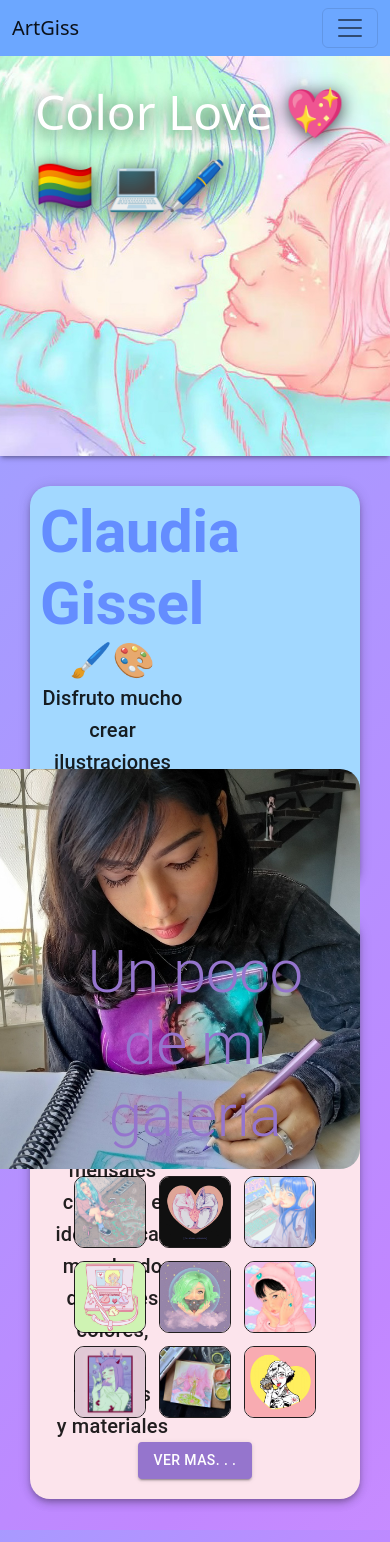
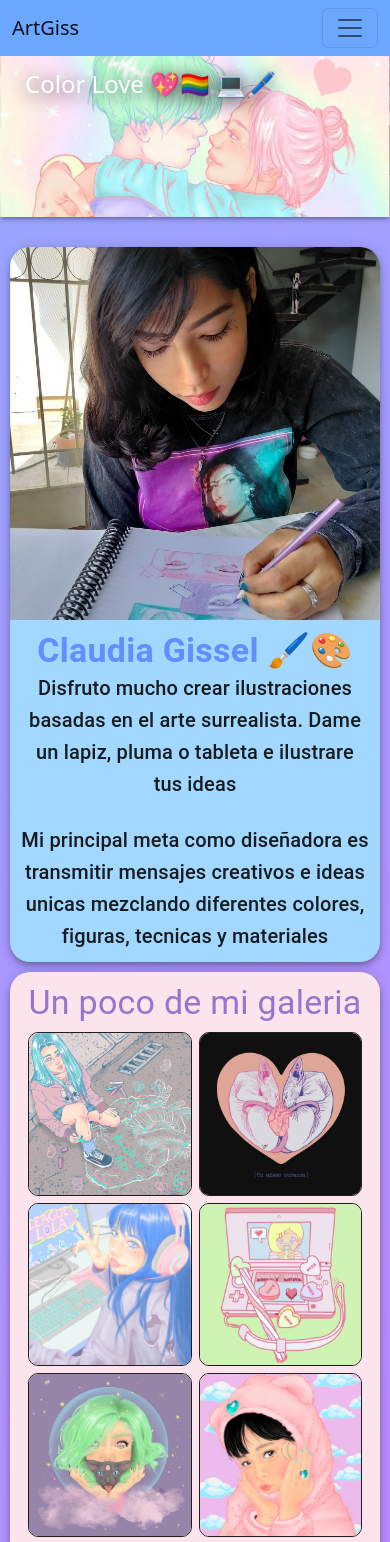
Before and after one commit to megagus182/artgiss, a React (Create React App) app: page / in a window 390 px wide. Shown: the top 1542 px of the page. Built offline with nearby package versions, Linux system fonts and the light colour scheme.

Commit message:
Cel Responsive

```diff
--- a/src/components/Formulario.jsx
+++ b/src/components/Formulario.jsx
@@ -17,6 +17,8 @@ import face from "../images/face.png";
 import tik from "../images/tik.png";
 import insta from "../images/insta.png";
 import "./Home.css";
+import useMediaQuery from '@mui/material/useMediaQuery';
+
 
 export default function Formulario() {
   const [input, setInput] = useState("");
@@ -29,6 +31,7 @@ export default function Formulario() {
   const isNameError = inputName === "";
   const isMessageError = inputMessage === "";
   const form = useRef();
+  const celular = useMediaQuery('(min-width:450px)');
 
   function sendEmail(e) {
     e.preventDefault();
@@ -44,6 +47,8 @@ export default function Formulario() {
       });
   }
   return (
+    <Box>
+    {celular ?
     <Box className="hommie" marginTop={0}>
     <Typography
       textAlign={"center"}
@@ -177,5 +182,142 @@ export default function Formulario() {
       </Box>
     </Box>
   </Box>
+  :
+  <Box className="hommie" marginTop={0}>
+      <Typography
+        textAlign={"center"}
+        variant="h4"
+        paddingTop={"10px"}
+      >
+        Contactame!
+      </Typography>
+      <Box width={"100%"} heigh={"100vh"} display={"flex"} flexDirection={"column-reverse"} className="Home">
+        <Box
+          display={"flex"}
+          flexDirection={"column"}
+          justifyContent={"center"}
+          width={"100%"}
+          textAlign={"center"}
+          className="leftSideFromHome"
+        >
+          {/* ICONOS */}
+          <Typography
+        textAlign={"center"}
+        variant="h5"
+        paddingTop={"10px"}
+      >
+        Sigueme en mis redes sociales!
+      </Typography>
+          <Box
+            display={"flex"}
+            flexDirection={"row"}
+            justifyContent={"space-evenly"}
+            alignItems={"center"}
+          >
+
+            <Box margin={"10px"}>
+              <Tooltip label="Go to my Facebook" aria-label="A tooltip">
+                <a href="https://www.facebook.com/Art.giss">
+                  <img
+                    height={"fit-content"}
+                    width={"50%"}
+                    src={face}
+                    alt="github"
+                  />
+                </a>
+              </Tooltip>
+
+            </Box>
+            <Box>
+              <Tooltip label="Go to my Instagram" aria-label="A tooltip">
+                <a href="https://www.instagram.com/art.giss.x3/">
+                  <img
+                    height={"fit-content"}
+                    width={"50%"}
+                    src={insta}
+                    alt="linkedin"
+                  />
+                </a>
+              </Tooltip>
+
+            </Box>
+            <Box>
+              <Tooltip label="Go to my TikTok" aria-label="A tooltip">
+                <a
+                  href="https://www.tiktok.com/@gissx3"
+                >
+                  <img
+                    height={"fit-content"}
+                    width={"50%"}
+                    src={tik}
+                    alt="cv"
+                  />
+                </a>
+              </Tooltip>
+
+            </Box>
+          </Box>
+        </Box>
+        {/* FORMULARIO */}
+        <Box>
+          <Box>
+            <form ref={form} onSubmit={sendEmail}>
+              <FormGroup style={{margin:"15px"}} >
+                <FormLabel>Nombre</FormLabel>
+                <Input
+                  type="text"
+                  placeholder="Name"
+                  name="from_name"
+                  value={inputName}
+                  onChange={handleInputNameChange}
+                />
+                {!isNameError ? (
+                  <FormHelperText>Ingresa tu nombre</FormHelperText>
+                ) : (
+                  <FormHelperText>Nombre es requerido</FormHelperText>
+                )}
+                <FormLabel>Email</FormLabel>
+                <Input
+                  type="email"
+                  placeholder="email"
+                  name="email"
+                  value={input}
+                  onChange={handleInputChange}
+                />
+                {!isEmailError ? (
+                  <FormHelperText>
+                    Ingresa el email donde quieres recibir mi respuesta
+                  </FormHelperText>
+                ) : (
+                  <FormHelperText>Email es requerido</FormHelperText>
+                )}
+                <FormLabel>Mensaje</FormLabel>
+                <TextField
+                  type="text"
+                  height={"20"}
+                  name="message"
+                  placeholder="Message"
+                  value={inputMessage}
+                  onChange={handleInputMessageChange}
+                />
+                {!isMessageError ? (
+                  <FormHelperText>
+                    Escribe un mensaje para contactarme
+                  </FormHelperText>
+                ) : (
+                  <FormHelperText>Mensaje es requerido.</FormHelperText>
+                )}
+                <br></br>
+                {!isEmailError && !isNameError && !isMessageError ? (
+                  <Button variant="contained" type="submit">Enviar</Button>
+                ) : null}
+              </FormGroup >
+            </form>
+          </Box>
+        </Box>
+      </Box>
+    </Box>}
+
+    </Box>
   );
 }
--- a/src/components/Home.css
+++ b/src/components/Home.css
@@ -49,6 +49,13 @@
   .imgPerfil{
 	border-top-right-radius: 20px;
 	border-bottom-right-radius: 20px;
+	width:-webkit-fill-available;
+  }
+
+  .imgPerfilCel{
+	border-top-right-radius: 20px;
+	border-top-left-radius: 20px;
+	height:-webkit-fill-available;
   }
 
   .wrapper{
--- a/src/components/Home.jsx
+++ b/src/components/Home.jsx
@@ -25,8 +25,10 @@ import { createTheme, ThemeProvider } from "@mui/material/styles";
 import Carousel from "react-material-ui-carousel";
 import Item from "./Item";
 import { Link } from "react-router-dom";
+import useMediaQuery from '@mui/material/useMediaQuery';
 
 export default function Home() {
+  const celular = useMediaQuery('(min-width:450px)');
   const theme = createTheme({
     status: {
       danger: "#e53e3e",
@@ -104,8 +106,8 @@ export default function Home() {
   ];
   return (
     <div className="hommie" style={{paddingBottom:"1px"}} >
-
       {/* CAROUSEL */}
+     {celular ?
       <Box className="boxBanner" marginBottom={"30px"}>
         <Paper height={400} className="paperBan" elevation={3}>
           <Carousel className="carusel" indicators={false} animation={"slide"}>
@@ -117,8 +119,22 @@ export default function Home() {
           </Carousel>
         </Paper>
       </Box>
+      :
+      <Box marginBottom={"30px"}>
+        <Paper height={155} elevation={3}>
+          <Carousel className="carusel" indicators={false} animation={"slide"}>
+            {itemBanner.map((item) => (
+              <Link to={`/detail/${item.id}`} key={item.id}>
+                <Item key={item.id} item={item.img} title={item.title} />
+              </Link>
+            ))}
+          </Carousel>
+        </Paper>
+      </Box>
+            }
       {/* CAROUSEL */}
       {/* Sobre Mi Home */}
+      {celular ?
       <Paper
         sx={{
           backgroundColor: "#a2d8ff",
@@ -133,10 +149,11 @@ export default function Home() {
             flexWrap: "wrap",
             alignItems: "center",
             justifyContent: "center",
-            height: "400px",
+            height: "100%",
           }}
         >
           {/* Descripcion Sobre Mi */}
+
           <Box
             width={"50%"}
             padding={"10px"}
@@ -145,7 +162,7 @@ export default function Home() {
             textAlign={"center"}
             justifyContent={"space-between"}
           >
-            <Typography
+             <Typography
               variant="h2"
               className="nombreGiss"
               fontWeight="bolder"
@@ -184,16 +201,78 @@ export default function Home() {
             alignItems={"flex-end"}
           >
             <img
-              width={"auto"}
-              height={"400px"}
+              display={"contents"}
+              height={"100%"}
               className="imgPerfil"
               src={perfil}
               alt="..."
             />
           </Box>
         </Box>
+        </Paper>
+          :
+          <Paper
+        sx={{
+          backgroundColor: "#a2d8ff",
+          margin: "10px",
+          borderRadius: "20px",
+        }}
+        elevation={5}
+      >
+          <Box
+          sx={{
+            display: "flex",
+            flexWrap: "wrap",
+            alignItems: "center",
+            justifyContent: "center",
+            height: "100%",
+            flexDirection: "column-reverse"
+          }}
+        >
+          <Box
+          width={"100%"}
+          padding={"10px"}
+          display={"flex"}
+          flexDirection={"column"}
+          textAlign={"center"}
+          justifyContent={"space-between"}
+        >
+           <Typography
+            variant="h4"
+            className="nombreGiss"
+            fontWeight="bolder"
+            color="#648dff"
+          >
+            Claudia Gissel 🖌️🎨
+          </Typography>
+          <Typography variant="h6">
+            Disfruto mucho crear ilustraciones basadas en el arte surrealista. Dame un lapiz, pluma o tableta e ilustrare tus ideas
+          </Typography>
+          <br></br>
+          <Typography variant="h6">
+            Mi principal meta como diseñadora es transmitir mensajes creativos e ideas unicas mezclando diferentes colores, figuras, tecnicas y materiales
+          </Typography>
+        </Box>
+          {/* Imagen Perfil */}
+          <Box
+            width={"100%"}
+            display={"flex"}
+            justifyContent={"flex-end"}
+            alignItems={"flex-end"}
+          >
+            <img
+              display={"contents"}
+              width={"100%"}
+              className="imgPerfilCel"
+              src={perfil}
+              alt="..."
+            />
+          </Box>
+        </Box>
       </Paper>
+           }
       {/* Galeria Home */}
+      {celular ?
       <Paper
         sx={{
           backgroundColor: "#fce4ec",
@@ -241,6 +320,55 @@ export default function Home() {
           </Link>
         </ThemeProvider>
       </Paper>
+       :
+       <Paper
+        sx={{
+          backgroundColor: "#fce4ec",
+          margin: "10px",
+          padding: "10px",
+          textAlign: "center",
+          borderRadius: "20px",
+        }}
+        elevation={5}
+      >
+        <Typography variant="h4" color={"#9575cd"}>
+          Un poco de mi galeria
+        </Typography>
+        <ImageList sx={{ margin: 1 }} variant="quilted" cols={2} gap={7}>
+          {itemData.map((item) => (
+            <ImageListItem key={item.img}>
+              <div class="wrapper">
+              <img
+              className="imgHome"
+                style={{
+                  borderRadius: 10,
+                  border: "solid",
+                  borderWidth: "thin",
+                }}
+                src={`${item.img}?w=161&fit=crop&auto=format`}
+                srcSet={`${item.img}?w=161&fit=crop&auto=format&dpr=2 2x`}
+                alt={item.title}
+                loading="lazy"
+              />
+                <div class="overlay">
+                  <div class="content">
+                    {item.title} <Link to={`/galeria`}>mas ..</Link>
+                  </div>
+                </div>
+              </div>
+            </ImageListItem>
+          ))}
+        </ImageList>
+        {/* Boton para ver mas */}
+        <ThemeProvider theme={theme}>
+          <Link to={`/galeria`}>
+            <Button variant="contained" color="rosita">
+              Ver mas. . .
+            </Button>
+          </Link>
+        </ThemeProvider>
+      </Paper>
+}
     </div>
   );
 }
--- a/src/components/Item.css
+++ b/src/components/Item.css
@@ -2,6 +2,11 @@
   position: relative;
   width: 100%;
   height: 400px;
+}
+
+.paperBannerCel {
+  position: relative;
+  width: 100%;
 }
 
 .nameBanner {
@@ -10,6 +15,15 @@
   color: rgb(255, 255, 255);
   top: 20px;
   left: 35px;
+  text-shadow: 0px 3px 18px rgba(0, 0, 0, 0.749);
+}
+
+.nameBannerCel {
+  position: absolute;
+  font-size: 1.5rem;
+  color: rgb(255, 255, 255);
+  top: 10px;
+  left: 25px;
   text-shadow: 0px 3px 18px rgba(0, 0, 0, 0.749);
 }
 
@@ -22,6 +36,14 @@
   object-position: top;
 }
 
+.imagenBannerCel {
+  inset: 0px;
+  width: 100%;
+  object-fit: cover;
+  overflow: hidden;
+  object-position: top;
+}
+
 a{
   text-decoration: none;
 }
--- a/src/components/Item.jsx
+++ b/src/components/Item.jsx
@@ -1,10 +1,14 @@
 import React from "react";
-import { Paper } from "@mui/material";
+import { Box, Paper } from "@mui/material";
 import "./Item.css";
+import useMediaQuery from '@mui/material/useMediaQuery';
 
 export default function Item({ item, title }) {
+  const celular = useMediaQuery('(min-width:450px)');
   return (
-    <Paper className="paperBanner">
+    <Box>
+    {celular ?
+      <Paper className="paperBanner">
       <p className="nameBanner">{title}</p>
 
         <img
@@ -16,5 +20,20 @@ export default function Item({ item, title }) {
         />
 
     </Paper>
+  :
+  <Paper className="paperBannerCel">
+  <p className="nameBannerCel">{title}</p>
+
+    <img
+      className="imagenBannerCel"
+      width="100%"
+      height={"auto"}
+      src={item}
+      alt="notFound"
+    />
+
+</Paper>
+}
+</Box>
   );
 }
--- a/src/components/SobreMi.jsx
+++ b/src/components/SobreMi.jsx
@@ -79,9 +79,9 @@ export default function SobreMi(){
             />
           </Box>
         </Box>
-        <Box margin={"20px"} textAlign={"center"}>
-        <iframe width="560" height="315" src="https://www.youtube.com/embed/ncBsTWav_I0" title="YouTube video player"  allow="accelerometer; autoplay; clipboard-write; encrypted-media; gyroscope; picture-in-picture" ></iframe>
-        </Box>
+        {/* <Box margin={"20px"} textAlign={"center"}>
+        <iframe title="algo" src="https://www.facebook.com/plugins/video.php?height=314&href=https%3A%2F%2Fwww.facebook.com%2FArt.giss%2Fvideos%2F324476185117829%2F&show_text=false&width=560&t=0" width="560" height="314" style={{border:"none", overflow:"hidden"}} frameborder="0" allowfullscreen="true" allow="autoplay clipboard-write encrypted-media picture-in-picture web-share" allowFullScreen="true"></iframe>
+        </Box> */}
         </Paper>
         </div>
     )
```
Lines whose indentation alone changed are shown as unchanged.
